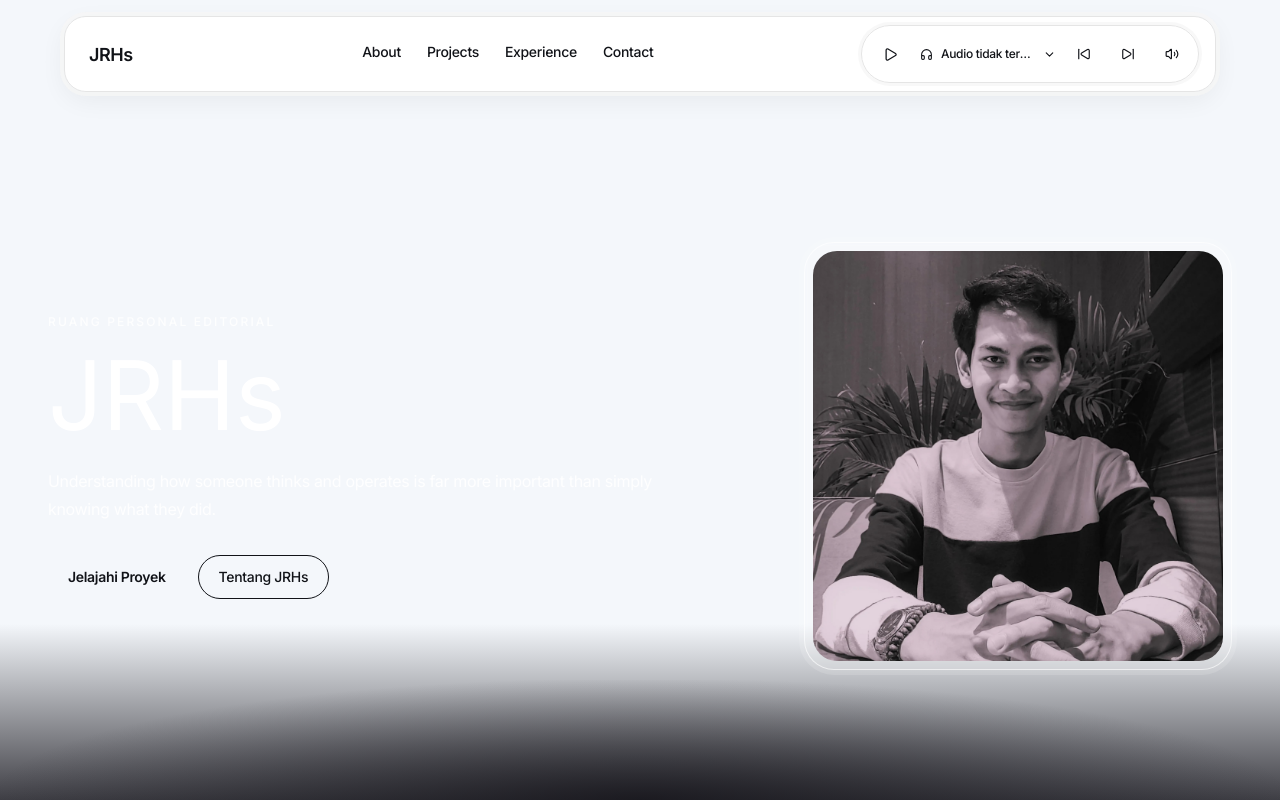
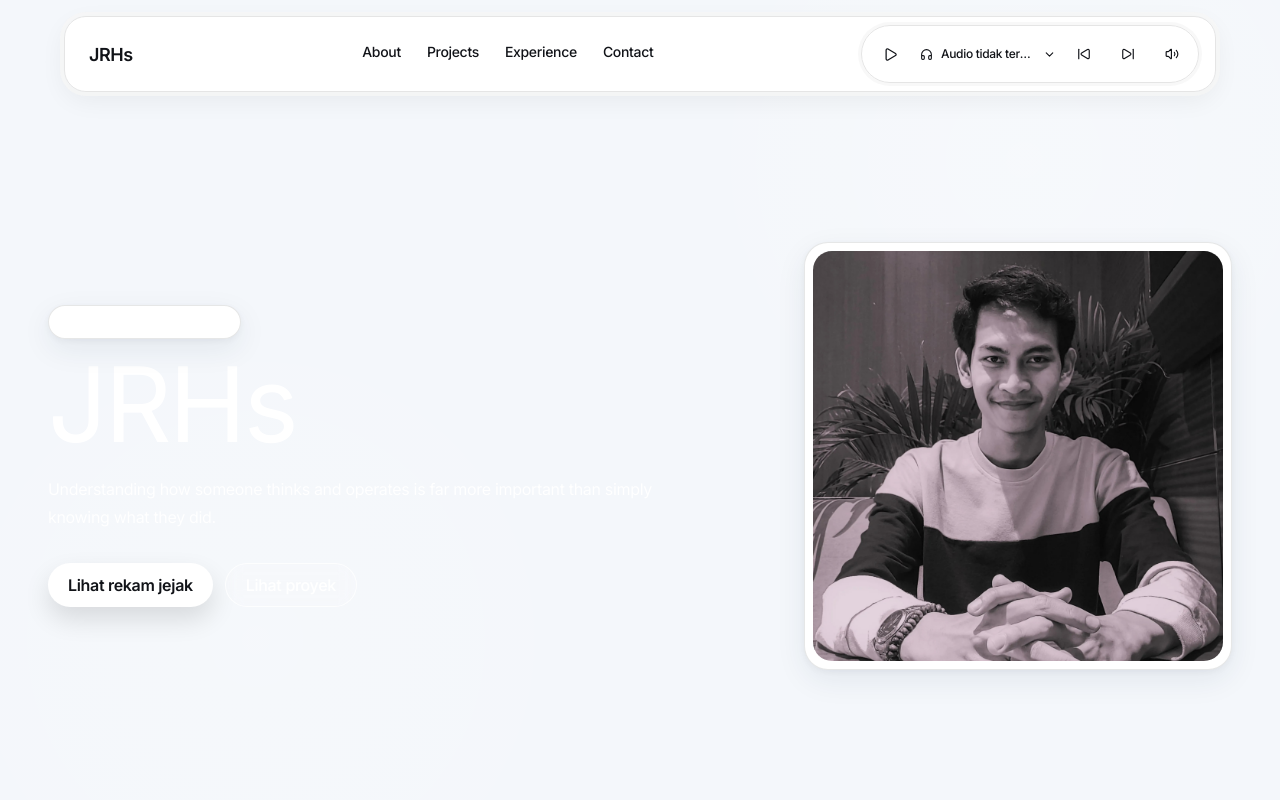
Before and after one commit to LionerHakim/JRHs, a React (Vite) app: page / in a window 1280 px wide. Shown: the top 800 px of the page. Built offline with nearby package versions, Linux system fonts and the light colour scheme.

Commit message:
refactor: create adaptive premium hero card

```diff
--- a/src/components/Hero.tsx
+++ b/src/components/Hero.tsx
@@ -5,23 +5,22 @@ export default function Hero() {
   const reduceMotion = useReducedMotion();
 
   return (
-    <section id="hero" className="relative isolate flex min-h-[100svh] items-center overflow-hidden px-5 pt-28 sm:px-6 md:px-8 lg:px-12" aria-labelledby="hero-title">
-      <div className="absolute inset-0 -z-20 bg-[var(--gradient-dusk-gradient)]" aria-hidden="true" />
-      <div className="pointer-events-none absolute inset-x-0 bottom-0 -z-10 h-[22%] bg-[linear-gradient(180deg,transparent,rgba(12,11,18,.78))]" aria-hidden="true" />
-      <div className="pointer-events-none absolute inset-x-0 bottom-0 -z-10 h-[15%] bg-[radial-gradient(ellipse_at_bottom,rgba(15,14,20,.75),transparent_72%)]" aria-hidden="true" />
-      <div className="relative z-10 mx-auto grid w-full max-w-7xl items-center gap-10 py-12 sm:gap-12 sm:py-14 md:grid-cols-[1.05fr_.82fr] md:gap-16 lg:py-20">
-        <motion.div initial={reduceMotion ? false : { opacity: 0, y: 18 }} animate={reduceMotion ? undefined : { opacity: 1, y: 0 }} transition={{ duration: .5 }}>
-          <p className="mb-5 font-[var(--font-inter)] text-[12px] font-medium uppercase tracking-[.18em] text-white/85">Ruang Personal Editorial</p>
-          <h1 id="hero-title" className="max-w-3xl font-[var(--font-perfectly-nineties-regular)] text-[clamp(3.25rem,15vw,6rem)] font-normal leading-[.92] text-white">JRHs</h1>
-          <p className="mt-7 max-w-2xl font-[var(--font-inter)] text-[15px] leading-7 text-white/90 md:text-base">Understanding how someone thinks and operates is far more important than simply knowing what they did.</p>
+    <section id="hero" className="relative flex min-h-[100svh] items-center overflow-hidden px-5 pt-28 sm:px-6 md:px-8 lg:px-12" aria-labelledby="hero-title">
+      <div className="absolute inset-0 bg-[var(--gradient-dusk-gradient)]" aria-hidden="true" />
+      <div className="absolute inset-0 bg-[radial-gradient(circle_at_80%_20%,rgba(255,255,255,.24),transparent_30%),radial-gradient(circle_at_20%_80%,rgba(255,255,255,.14),transparent_34%)]" aria-hidden="true" />
+      <div className="relative z-10 mx-auto grid w-full max-w-7xl items-center gap-9 py-12 md:grid-cols-[1fr_.78fr] md:gap-14 lg:py-20">
+        <motion.div initial={reduceMotion ? false : { opacity: 0, y: 18 }} animate={reduceMotion ? undefined : { opacity: 1, y: 0 }} transition={{ duration: .45 }}>
+          <div className="ios-tile inline-flex border-white/45 bg-white/16 px-3 py-2 text-[11px] font-semibold uppercase tracking-[.16em] text-white shadow-[0_10px_30px_rgba(0,0,0,.10)] backdrop-blur-md">Ruang personal JRHs</div>
+          <h1 id="hero-title" className="mt-5 max-w-4xl font-[var(--font-perfectly-nineties-regular)] text-[clamp(3.35rem,15vw,6.5rem)] font-normal leading-[.88] tracking-tight text-white">JRHs</h1>
+          <p className="mt-6 max-w-2xl text-[15px] leading-7 text-white/92 md:text-base">Understanding how someone thinks and operates is far more important than simply knowing what they did.</p>
           <div className="mt-8 flex flex-wrap gap-3">
-            <a href="#projects" className="portal-pill min-h-11 bg-[var(--color-paper-white)] px-5 font-[var(--font-inter)] text-sm font-semibold text-[var(--color-ink-black)] transition active:scale-[.97] hover:bg-[var(--color-ash-mist)] focus:outline-none focus-visible:ring-2 focus-visible:ring-white">Jelajahi Proyek</a>
-            <a href="#about" className="portal-pill min-h-11 border-[1.5px] border-[var(--color-ink-black)] bg-transparent px-5 font-[var(--font-inter)] text-sm font-medium text-[var(--color-ink-black)] transition active:scale-[.97] hover:bg-black/5 focus:outline-none focus-visible:ring-2 focus-visible:ring-white">Tentang JRHs</a>
+            <a href="#rekam-jejak" className="portal-pill bg-white px-5 font-semibold text-[var(--color-ink)] shadow-[0_12px_26px_rgba(0,0,0,.12)] transition active:scale-[.97] hover:-translate-y-0.5 focus:outline-none focus-visible:ring-2 focus-visible:ring-white">Lihat rekam jejak</a>
+            <a href="#projects" className="portal-pill border border-white/75 bg-white/10 px-5 font-medium text-white backdrop-blur-sm transition active:scale-[.97] hover:bg-white/18 focus:outline-none focus-visible:ring-2 focus-visible:ring-white">Lihat proyek</a>
           </div>
         </motion.div>
-        <motion.div initial={reduceMotion ? false : { opacity: 0, scale: .97 }} animate={reduceMotion ? undefined : { opacity: 1, scale: 1 }} transition={{ duration: .65, delay: .08 }} className="justify-self-center md:justify-self-end">
-          <div className="rounded-[30px] border border-white/60 bg-white/20 p-2 shadow-[0_0_0_5px_rgba(255,255,255,.14)] backdrop-blur-[2px]">
-            <div className="h-[min(76vw,20rem)] w-[min(76vw,20rem)] overflow-hidden rounded-[24px] lg:h-[410px] lg:w-[410px]">
+        <motion.div initial={reduceMotion ? false : { opacity: 0, scale: .97 }} animate={reduceMotion ? undefined : { opacity: 1, scale: 1 }} transition={{ duration: .55, delay: .06 }} className="justify-self-center md:justify-self-end">
+          <div className="ios-tile overflow-hidden border-white/60 bg-white/20 p-2 shadow-[0_22px_60px_rgba(0,0,0,.16)] backdrop-blur-md">
+            <div className="h-[min(78vw,21rem)] w-[min(78vw,21rem)] overflow-hidden rounded-[19px] sm:h-[22rem] sm:w-[22rem] lg:h-[410px] lg:w-[410px]">
               <img src={photo} alt="Potret JRHs" className="h-full w-full object-cover" fetchPriority="high" decoding="async" />
             </div>
           </div>
```
